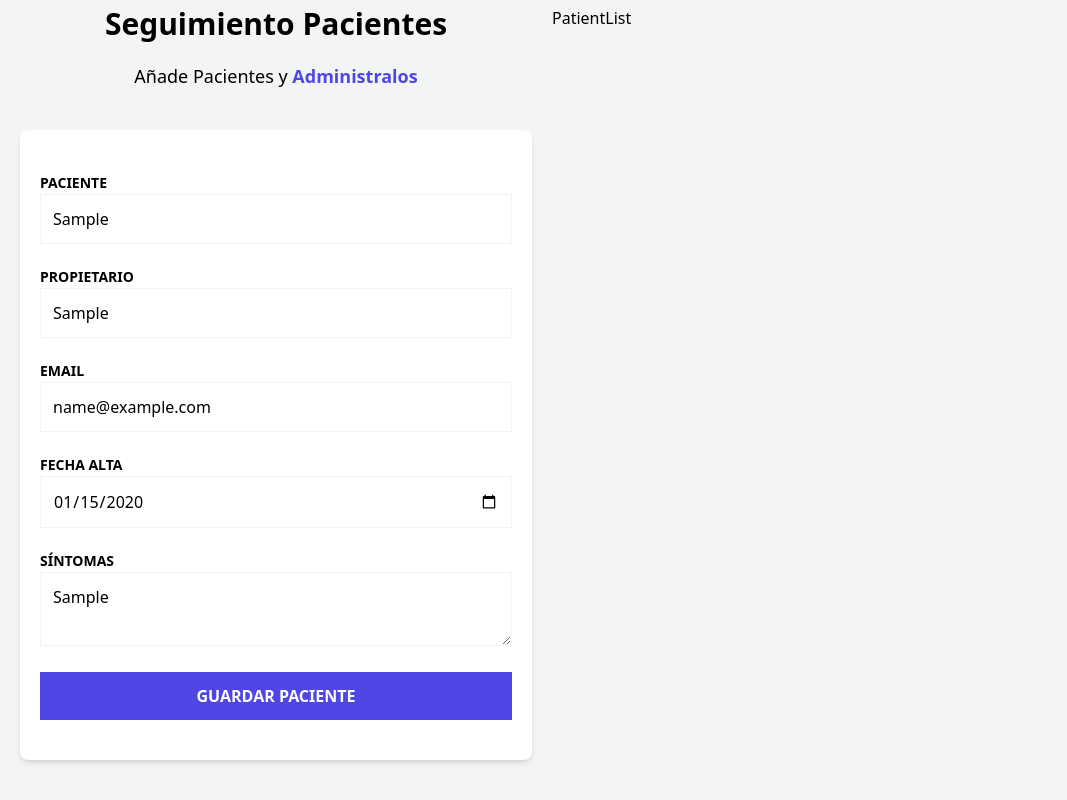
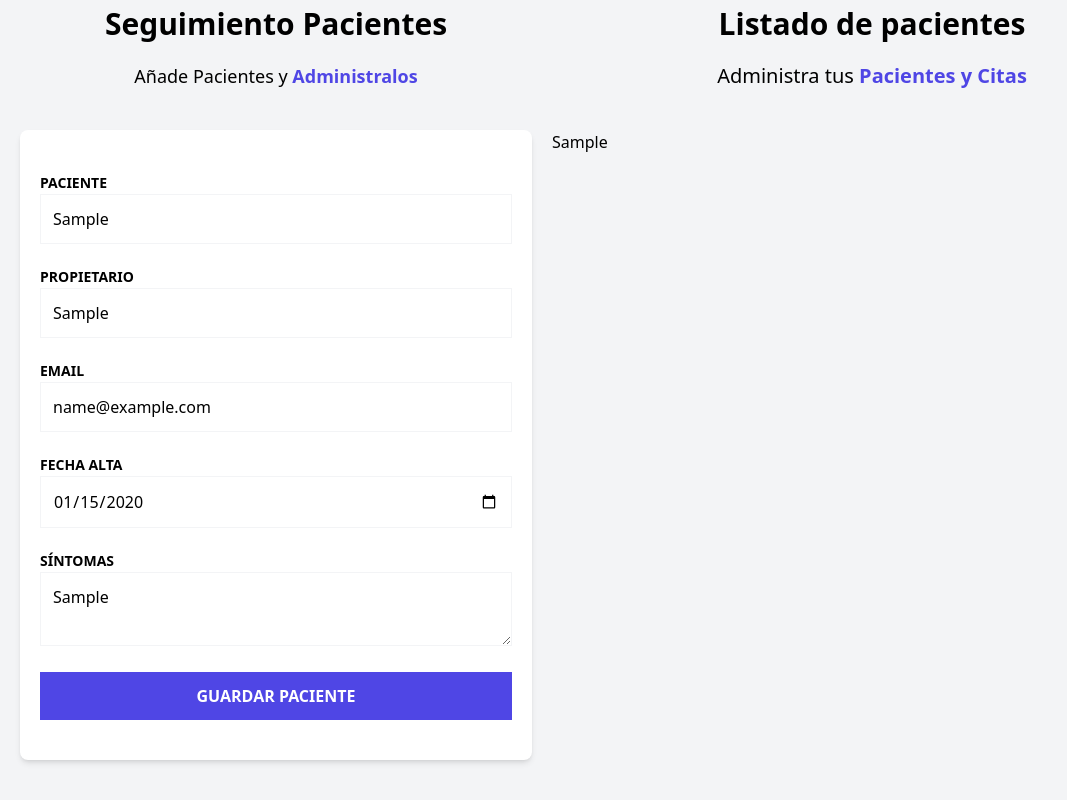
Before and after one commit to benjasx/pacientes-zustand, a React (Vite) app: page / in a window 1280 px wide. Both pictures are taken after typing "Sample", "Sample", "name@example.com", "2020-01-15", "Sample" into the empty fields and a click on the input "Guardar Paciente". Shown: the part 218-1018 px from the top of the page, without its empty margins (0-1067 px from the left). Built offline with nearby package versions, Linux system fonts and the light colour scheme.

Commit message:
trabajando con el listado de pacientes

```diff
--- /dev/null
+++ b/src/components/PatientDetails.tsx
@@ -0,0 +1,11 @@
+import { Patient } from "../types"
+
+type PatientDetailsProps = {
+    patient: Patient
+}
+
+export default function PatientDetails({patient}: PatientDetailsProps) {
+  return (
+    <div>{patient.name}</div>
+  )
+}
--- a/src/components/PatientList.tsx
+++ b/src/components/PatientList.tsx
@@ -1,10 +1,36 @@
-import { usePatientStore } from "./store"
+import PatientDetails from "./PatientDetails";
+import { usePatientStore } from "./store";
 
 export default function PatientList() {
-  const patients = usePatientStore(state => state.patients)
-  console.log(patients)
+  const patients = usePatientStore((state) => state.patients);
+  console.log(patients);
 
   return (
-    <div>PatientList</div>
-  )
+    <div className="md:w-1/2 lg:h-3/5 md:h-screen overflow-y-scroll">
+      {patients.length ? (
+        <>
+          <h2 className="font-black text-3xl text-center">Listado de pacientes</h2>
+          <p className="text-xl mt-5 mb-10 text-center">Administra tus {''}
+            <span className="text-indigo-600 font-bold">Pacientes y Citas</span>
+          </p>
+          {patients.map(patient => (
+            <PatientDetails
+              key={patient.id}
+              patient={patient}
+            />
+          ))}
+        </>
+      ) : (
+        <>
+          <h2 className="font-black text-3xl text-center">No hay pacientes</h2>
+          <p className="text-xl mt-5 mb-10 text-center">
+            Comienza Agregando pacientes {""}
+            <span className="text-indigo-600 font-bold">
+              Y aparecera en este lugar
+            </span>
+          </p>
+        </>
+      )}
+    </div>
+  );
 }
```
